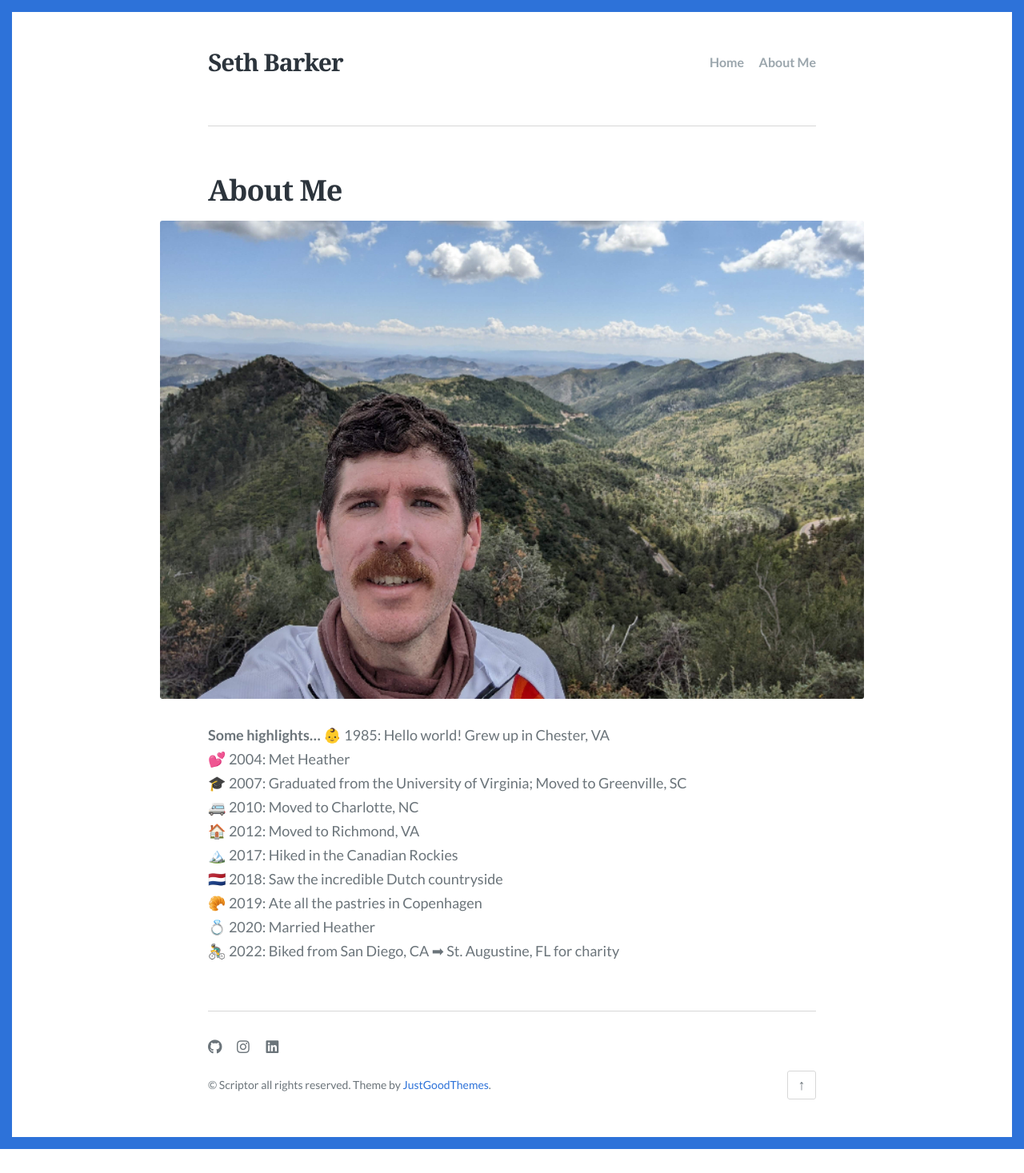
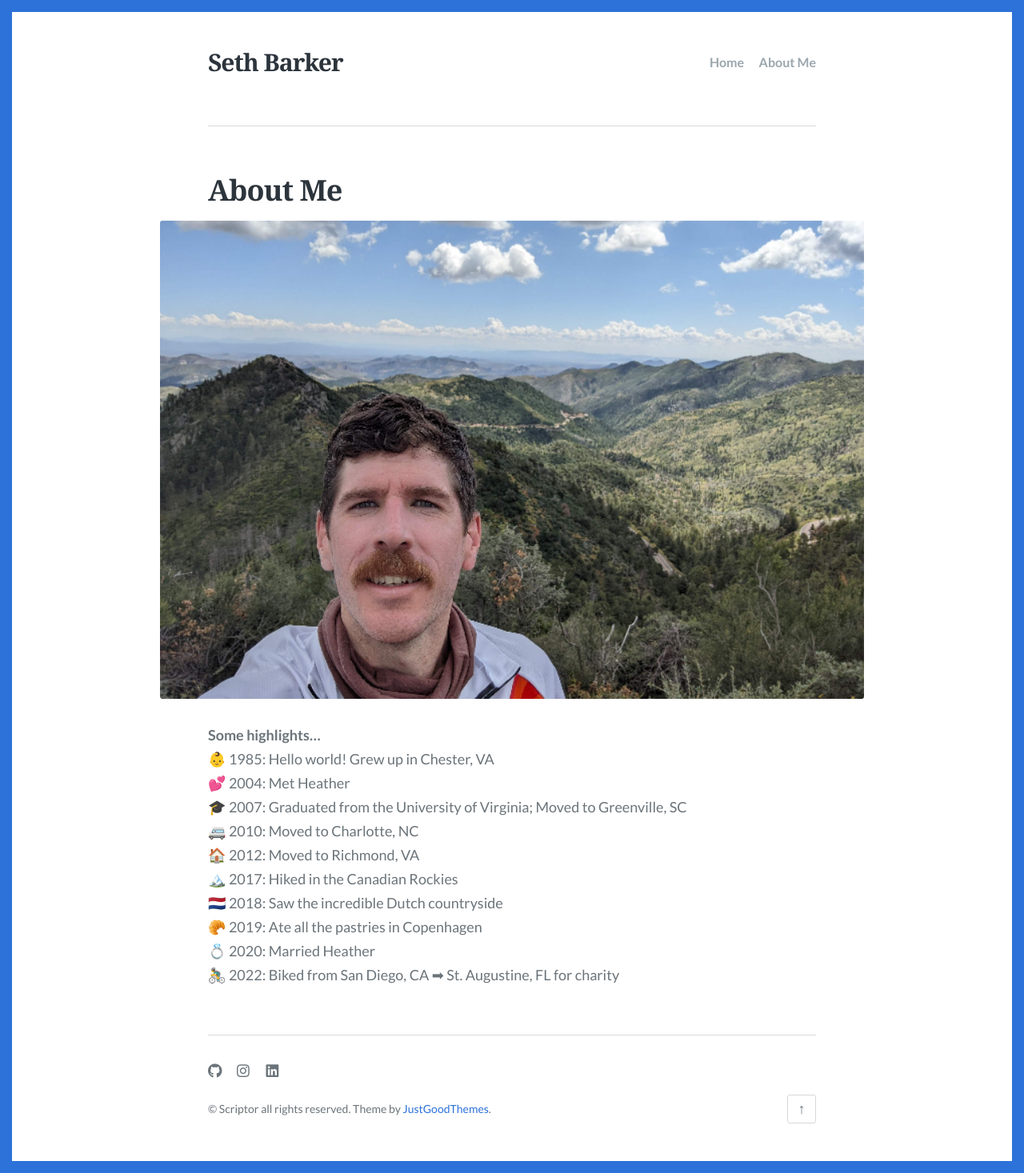
Before and after one commit to sethbarker/sethbarker.github.io, a Jekyll site: the page built from about.md, in a window 1280 px wide. Shown: the whole page at 80% size. Built offline with Jekyll 4.4.1, drawn with Linux system fonts in a browser that asks for light colours; some web fonts are replaced; before the commit the page ends 1437 px from its top, so only the background shows below that.

```diff
--- a/about.md
+++ b/about.md
@@ -4,7 +4,7 @@ title: About Me
 feature_image: images/about2.jpg
 ---
 
-**Some highlights...**
+**Some highlights...** \
 👶 1985: Hello world! Grew up in Chester, VA \
 💕 2004: Met Heather \
 🎓 2007: Graduated from the University of Virginia; Moved to Greenville, SC \
```
